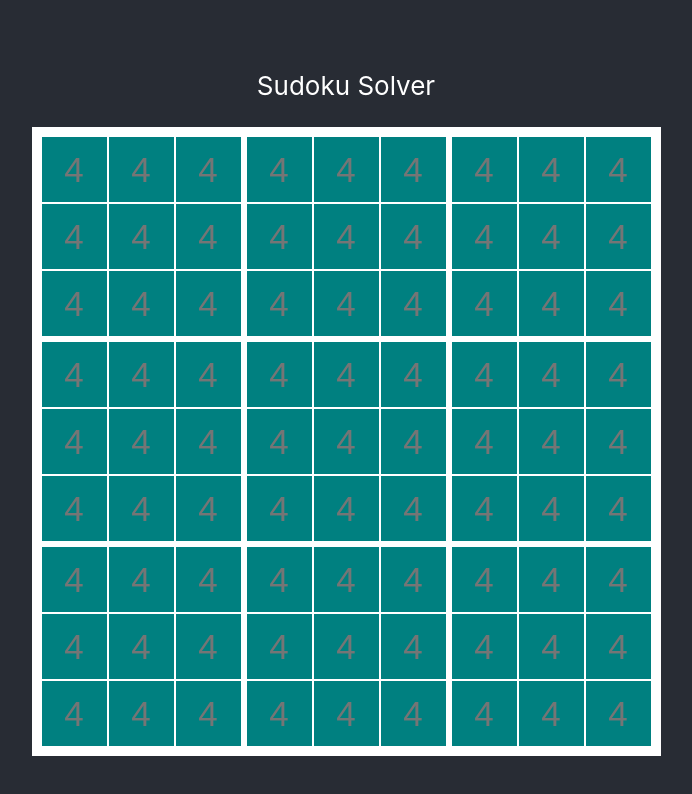
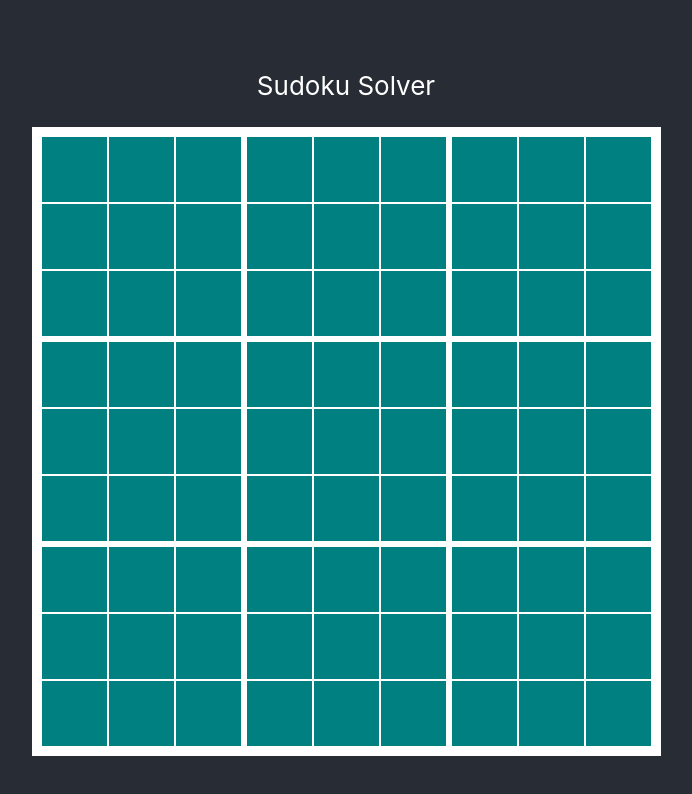
Before and after one commit to AliceMathews/sudoku-solver-react, a React (Create React App) app: page / in a window 1280 px wide. Shown: the top 794 px of the page, without its empty margins (294-986 px from the left). Built offline with nearby package versions, Linux system fonts and the light colour scheme.

Commit message:
removed placeholder for text input

```diff
--- a/src/components/Cell.js
+++ b/src/components/Cell.js
@@ -3,13 +3,7 @@ import React from "react";
 export default function Cell() {
   return (
     <div className="cell">
-      <input
-        className="number-input"
-        type="text"
-        name="number"
-        placeholder="4"
-        maxLength="1"
-      />
+      <input className="number-input" type="text" name="number" maxLength="1" />
     </div>
   );
 }
```
